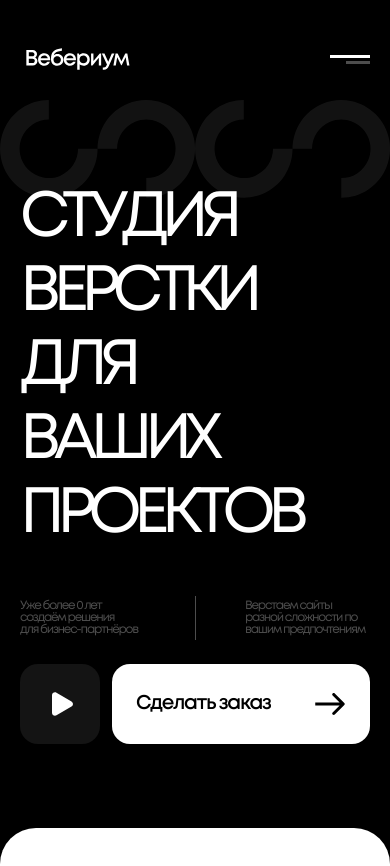
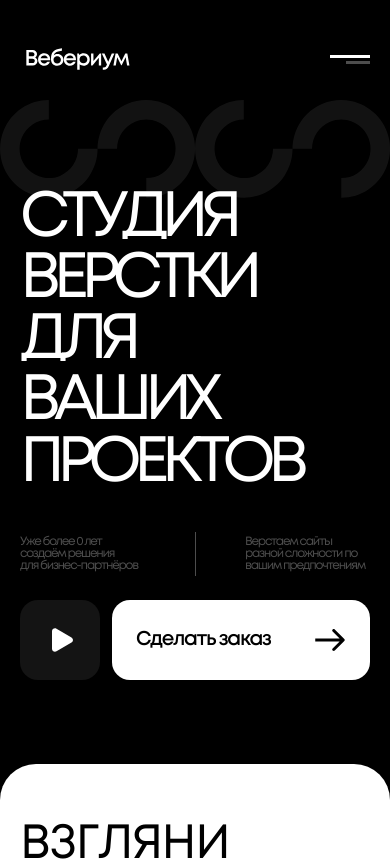
Before and after one commit to tarkue/weberium, a Next.js app: page / in a window 390 px wide. Shown: the top 866 px of the page. Built offline with nearby package versions, Linux system fonts and the light colour scheme.

Commit message:
fix text

```diff
--- a/styles/animation.css
+++ b/styles/animation.css
@@ -11,3 +11,9 @@ h1 > span, h2 > span, h3 > span {
     height: 1em;
     display: block;
 }
+
+@media (max-width: 730px) {
+    h1 > span, h2 > span, h3 > span {
+        height: 0.8em;
+    }
+}
```
